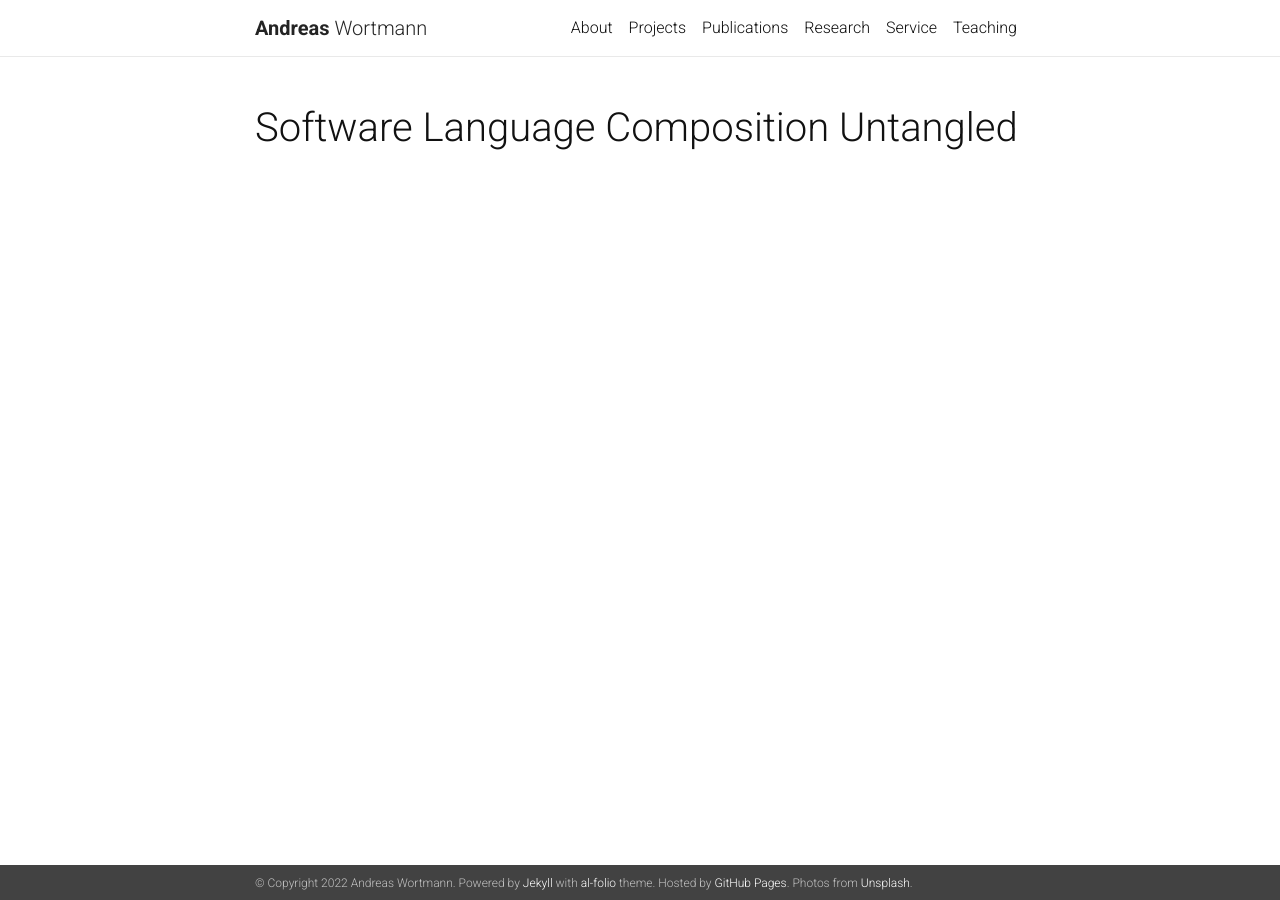
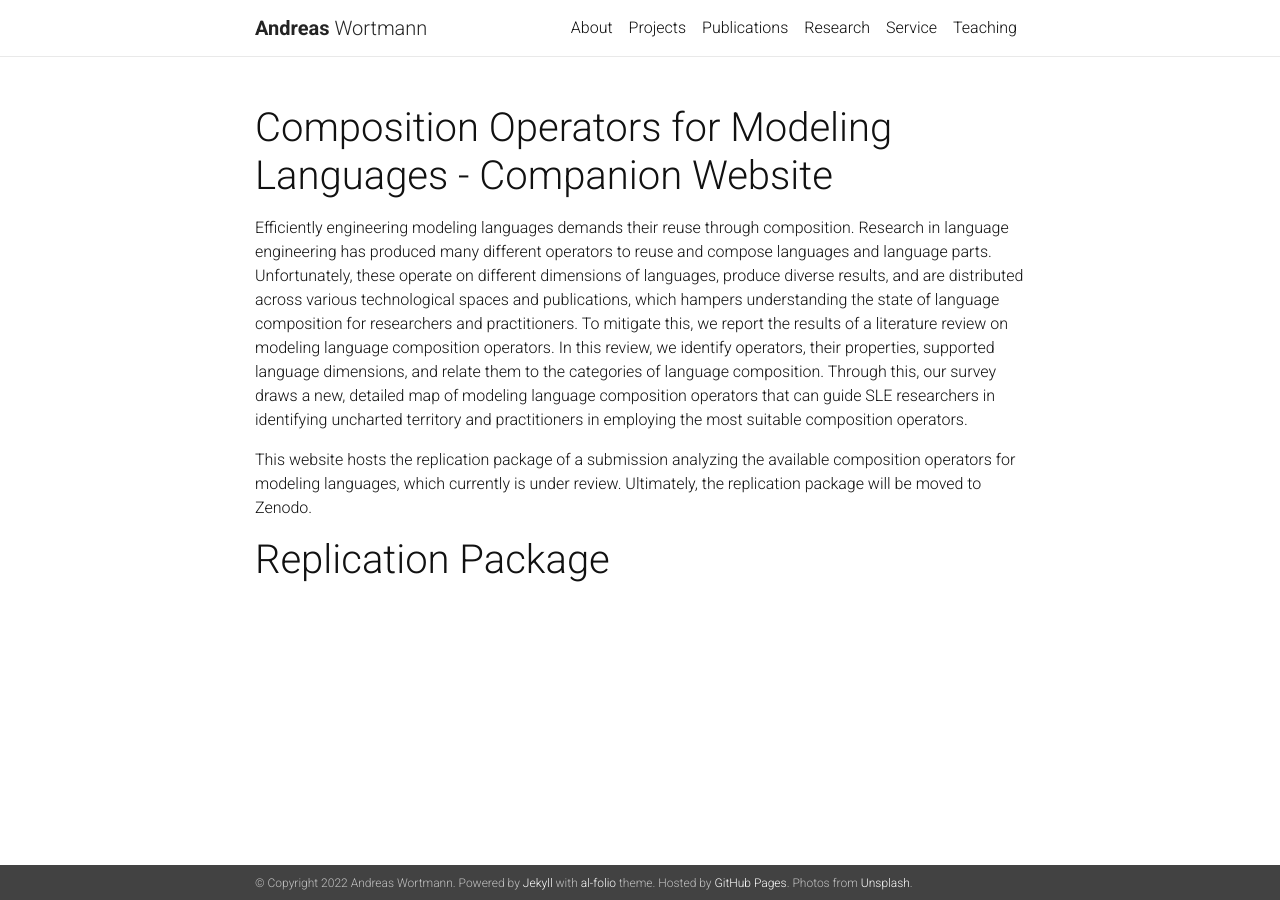
Before and after one commit to awortmann/awortmann.github.io, a Jekyll site: the page built from _pages/language-composition.md, in a window 1280 px wide. Built offline with Jekyll 4.4.1, drawn with Linux system fonts in a browser that asks for light colours; nearby versions of some CDN libraries; a style sheet for code colours, icons or effects is not loaded.

Commit message:
Minor update

```diff
--- a/_pages/language-composition.md
+++ b/_pages/language-composition.md
@@ -1,7 +1,13 @@
 ---
 layout: page
 permalink: /language-composition/
-title: Software Language Composition Untangled
+title: Composition Operators for Modeling Languages - Companion Website
 description:
 nav: false
 ---
+
+Efficiently engineering modeling languages demands their reuse through composition. Research in language engineering has produced many different operators to reuse and compose languages and language parts. Unfortunately, these operate on different dimensions of languages, produce diverse results, and are distributed across various technological spaces and publications, which hampers understanding the state of language composition for researchers and practitioners. To mitigate this, we report the results of a literature review on modeling language composition operators. In this review, we identify operators, their properties, supported language dimensions, and relate them to the categories of language composition. Through this, our survey draws a new, detailed map of modeling language composition operators that can guide SLE researchers in identifying uncharted territory and practitioners in employing the most suitable composition operators.
+
+This website hosts the replication package of a submission analyzing the available composition operators for modeling languages, which currently is under review. Ultimately, the replication package will be moved to Zenodo.
+
+# Replication Package
```
